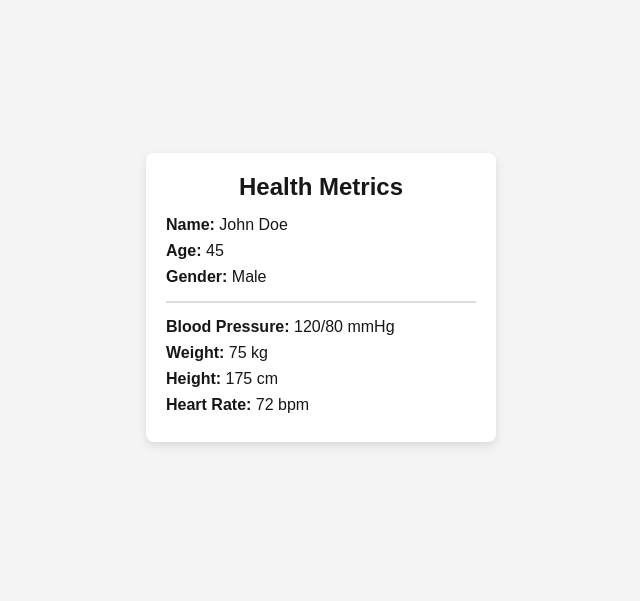
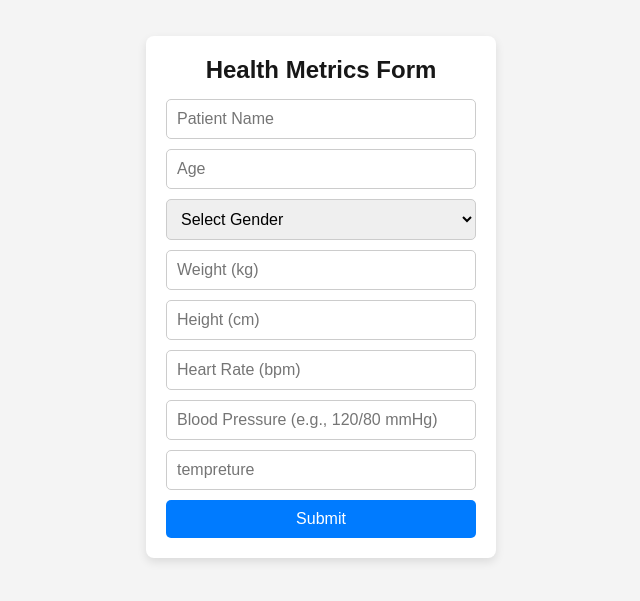
Before and after one commit to rtaukir26/cdmp-ui, a Next.js app: page /healthMetrics in a window 1280 px wide. Shown: the part 103-704 px from the top of the page, without its empty margins (319-959 px from the left). Built offline with nearby package versions, Linux system fonts and the light colour scheme.

Commit message:
health metrics

```diff
--- a/src/app/healthMetrics/page.js
+++ b/src/app/healthMetrics/page.js
@@ -1,35 +1,118 @@
+"use client";
+
+import { useState } from "react";
 import styles from "./page.module.css";
+import Input from "@/components/EmailInput/page";
 
-export const HealthMetricsPage=()=> {
-  const patient = {
-    name: "John Doe",
-    age: 45,
-    gender: "Male",
-    bloodPressure: "120/80 mmHg",
-    weight: "75 kg",
-    height: "175 cm",
-    heartRate: "72 bpm",
+export const HealthMetricsPage = () => {
+  const [formData, setFormData] = useState({
+    name: "",
+    age: "",
+    gender: "",
+    weight: "",
+    height: "",
+    heartRate: "",
+    bloodPressure: "",
+    tempreture: "",
+  });
+  console.log("formData", formData);
+  const handleChange = (e) => {
+    setFormData({ ...formData, [e.target.name]: e.target.value });
+  };
+
+  const handleSubmit = (e) => {
+    // e.preventDefault();
+    console.log("Submitted Data:", formData);
+    // alert("Health metrics submitted successfully!");
   };
 
   return (
     <div className={styles.container}>
       <div className={styles.card}>
-        <h2 className={styles.title}>Health Metrics</h2>
-        <div className={styles.details}>
-          <p><strong>Name:</strong> {patient.name}</p>
-          <p><strong>Age:</strong> {patient.age}</p>
-          <p><strong>Gender:</strong> {patient.gender}</p>
-        </div>
-        <hr className={styles.hr} />
-        <div className={styles.metrics}>
-          <p><strong>Blood Pressure:</strong> {patient.bloodPressure}</p>
-          <p><strong>Weight:</strong> {patient.weight}</p>
-          <p><strong>Height:</strong> {patient.height}</p>
-          <p><strong>Heart Rate:</strong> {patient.heartRate}</p>
-        </div>
+        <h2 className={styles.title}>Health Metrics Form</h2>
+        <form onSubmit={handleSubmit} className={styles.form}>
+          <Input
+            type="text"
+            name="name"
+            placeholder="Patient Name"
+            // value={formData.name}
+            // onChange={handleChange}
+            required
+            className={styles.input}
+          />
+          <Input
+            type="number"
+            name="age"
+            placeholder="Age"
+            // value={formData.age}
+            // onChange={handleChange}
+            required
+            className={styles.input}
+          />
+          <select
+            name="gender"
+            // value={formData.gender}
+            // onChange={handleChange}
+            required
+            className={styles.select}
+          >
+            <option value="">Select Gender</option>
+            <option value="Male">Male</option>
+            <option value="Female">Female</option>
+            <option value="Other">Other</option>
+          </select>
+          <Input
+            type="text"
+            name="weight"
+            placeholder="Weight (kg)"
+            // value={formData.weight}
+            // onChange={handleChange}
+            required
+            className={styles.input}
+          />
+          <Input
+            type="text"
+            name="height"
+            placeholder="Height (cm)"
+            // value={formData.height}
+            // onChange={handleChange}
+            required
+            className={styles.input}
+          />
+          <Input
+            type="text"
+            name="heartRate"
+            placeholder="Heart Rate (bpm)"
+            // value={formData.heartRate}
+            // onChange={handleChange}
+            required
+            className={styles.input}
+          />{" "}
+          <Input
+            type="text"
+            name="bloodPressure"
+            placeholder="Blood Pressure (e.g., 120/80 mmHg)"
+            // value={formData.bloodPressure}
+            // onChange={handleChange}
+            required
+            className={styles.input}
+          />
+          <Input
+            type="text"
+            name="tempreture"
+            placeholder="tempreture "
+            // value={formData.tempreture}
+            // onChange={handleChange}
+            required
+            className={styles.input}
+          />
+          <button type="submit" className={styles.button}>
+            Submit
+          </button>
+        </form>
       </div>
     </div>
   );
-}
+};
 
-export default HealthMetricsPage
+export default HealthMetricsPage;
--- a/src/app/healthMetrics/page.module.css
+++ b/src/app/healthMetrics/page.module.css
@@ -21,15 +21,30 @@
   margin-bottom: 15px;
 }
 
-.details, .metrics {
-  text-align: left;
+.form {
+  display: flex;
+  flex-direction: column;
+  gap: 10px;
 }
 
-.details p, .metrics p {
-  margin: 8px 0;
+.input, .select {
+  width: 100%;
+  padding: 10px;
+  border: 1px solid #ccc;
+  border-radius: 5px;
+  font-size: 16px;
 }
 
-.hr {
-  margin: 15px 0;
-  border: 0.5px solid #ddd;
+.button {
+  background: #007bff;
+  color: white;
+  padding: 10px;
+  border: none;
+  border-radius: 5px;
+  font-size: 16px;
+  cursor: pointer;
 }
+
+.button:hover {
+  background: #0056b3;
+}
--- a/src/app/login/page.js
+++ b/src/app/login/page.js
@@ -13,6 +13,7 @@ const LoginPage = () => {
   // const router = useRouter();
 
   console.log("email", email);
+  // console.log("password", password);
 
   const handleSubmit = (e) => {
     e.preventDefault();
```
Also changed, not shown: src/components/EmailInput/page.js (+7 -1 lines).
